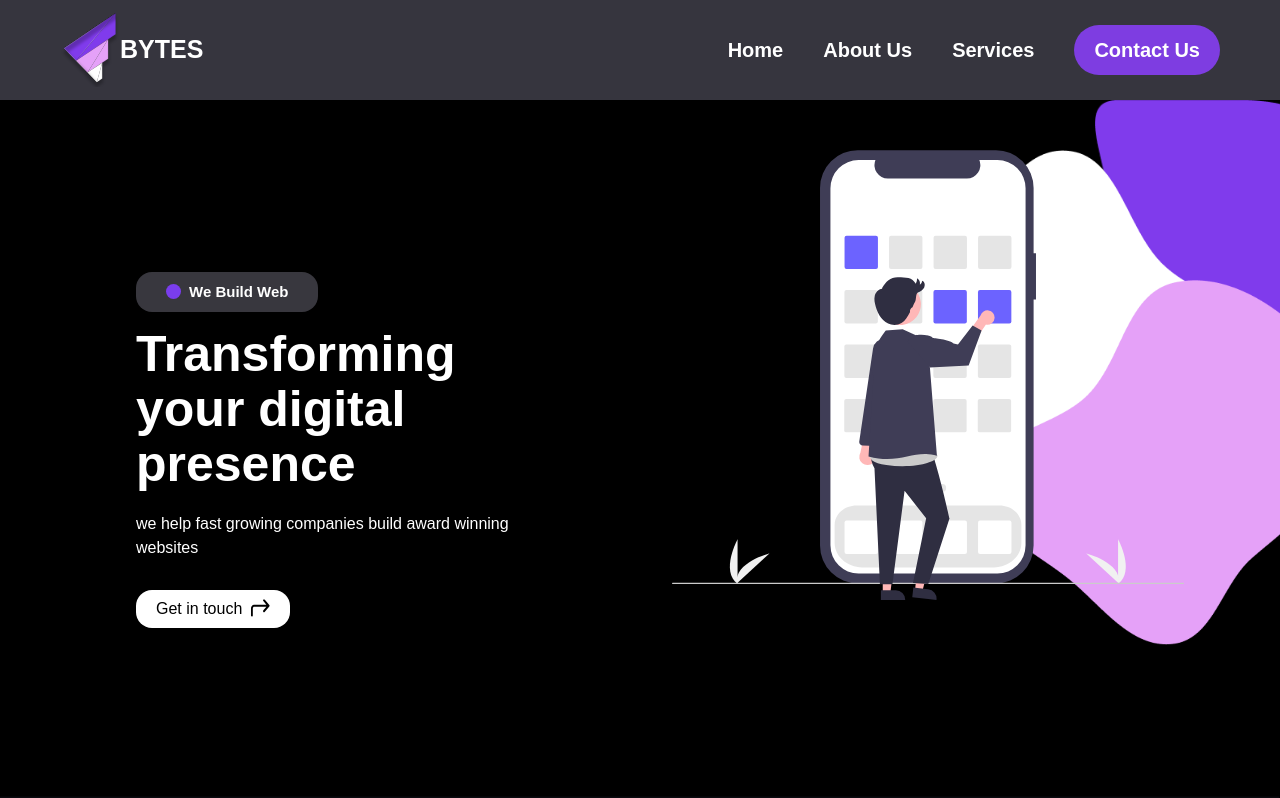
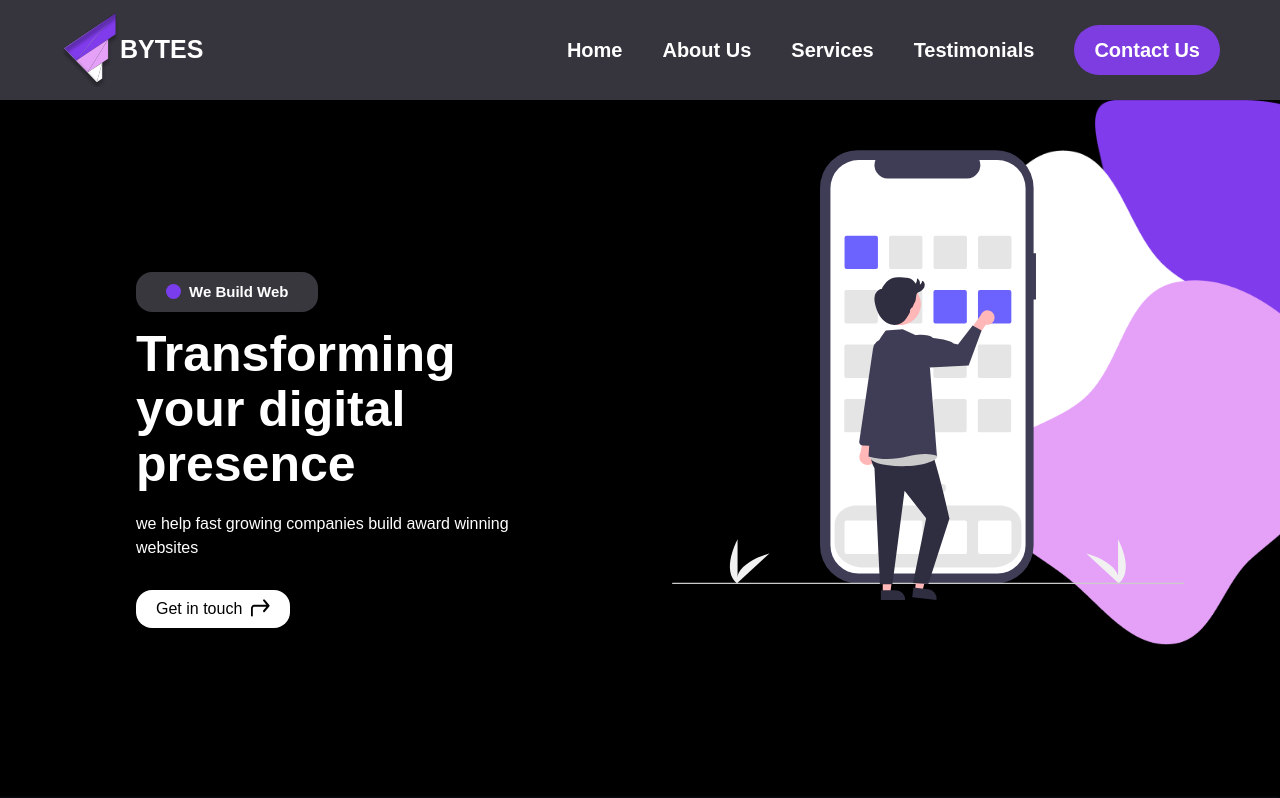
Before and after one commit to neviya1011/Anime, a React (Vite) app: page / in a window 1280 px wide. Shown: the top 798 px of the page. Built offline with nearby package versions, Linux system fonts and the light colour scheme.

Commit message:
final commit

```diff
--- a/src/components/Card.jsx
+++ b/src/components/Card.jsx
@@ -2,7 +2,7 @@
 const Card = (props) => {
 
   return (
-    <div className="w-[350px] h-[400px] bg-[rgb(64,62,87)] rounded-3xl flex flex-col justify-center items-center shrink-0 relative">
+    <div className="w-[350px] h-[400px] bg-[rgb(64,62,87)] rounded-3xl flex flex-col justify-center items-center shrink-0 relative px-[20px]">
       <img
         className="w-[170px] h-[170px] rounded-full z-10 object-cover absolute -top-[100px]"
         src={props.photo}
--- a/src/components/Header.jsx
+++ b/src/components/Header.jsx
@@ -76,6 +76,12 @@ const Header = () => {
           >
             Services
           </a>
+          <a
+            className="navs font-bold text-[20px] py-0.5"
+            onClick={() => scrollToSection("testimonial")}
+          >
+            Testimonials
+          </a>
           <button
             className="contact font-bold text-[20px] py-0.5 bg-[rgb(126,61,225)] px-[20px] py-[10px] rounded-4xl outline-none border-none"
             onClick={() => scrollToSection("contact")}
--- a/src/sections/Testimonials.jsx
+++ b/src/sections/Testimonials.jsx
@@ -52,7 +52,7 @@ const Testimonials = () => {
   }, []);
 
   return (
-    <div className="w-screen h-screen">
+    <div id="testimonial" className="w-screen h-screen">
       <div className="flex flex-col justify-center items-center">
         <h1 className="max-w-full text-4xl pt-[30px] font-bold text-center">
           Few good words about us!
--- a/src/styles/header.css
+++ b/src/styles/header.css
@@ -44,7 +44,8 @@
 
 #home,
 #service,
-#contact {
+#contact,
+#testimonial {
   scroll-margin-top: 100px;
 }
 
```
